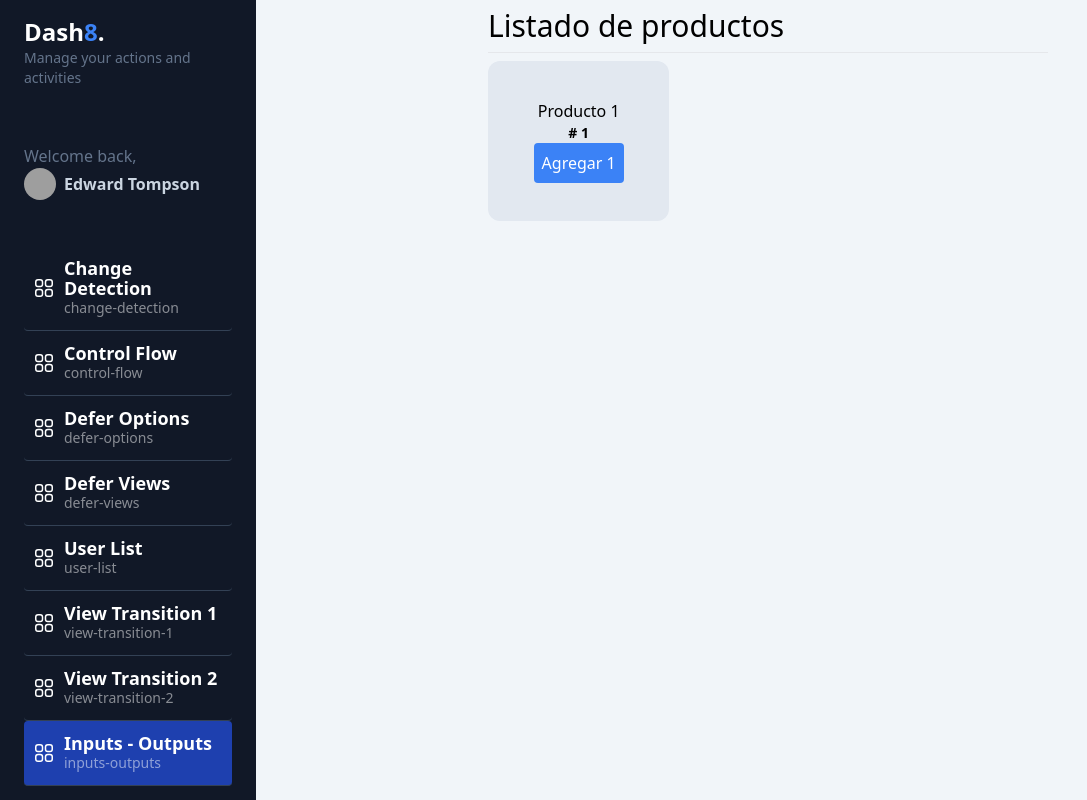
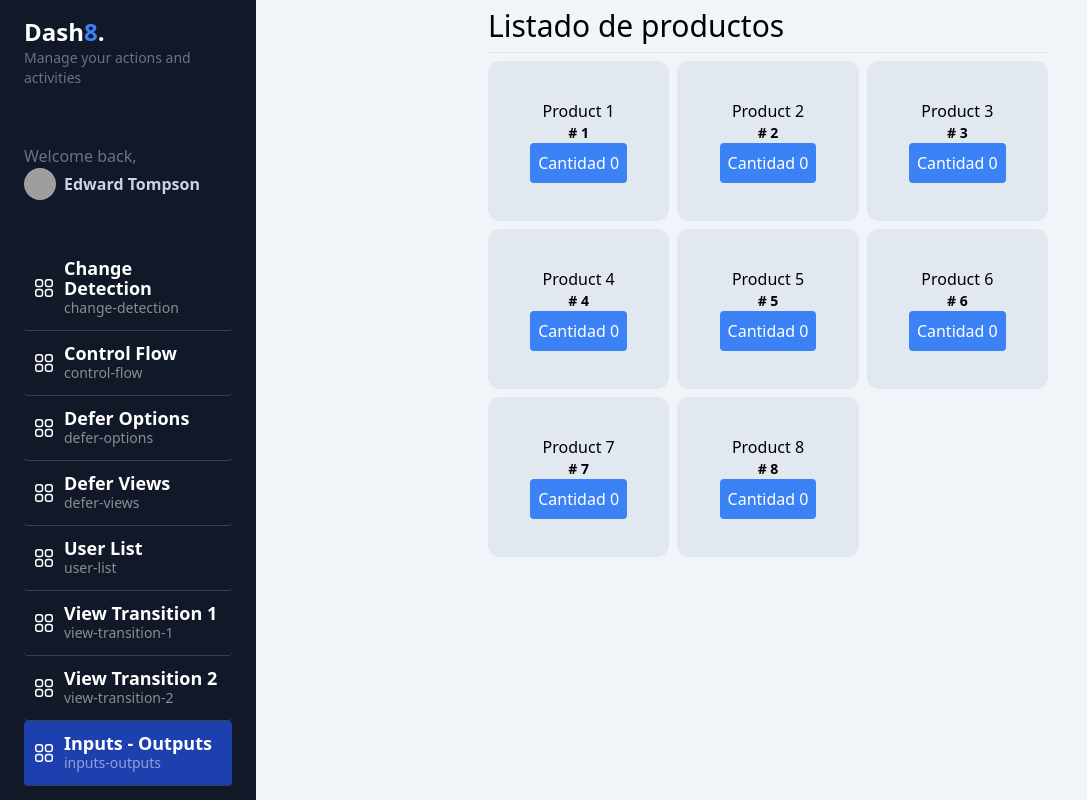
Before and after one commit to AngelCortesM/14-my-dashboard, an Angular app: page /dashboard/inputs-outputs in a window 1280 px wide. Shown: the whole page, without its empty margins (0-1087 px from the left). Built offline with nearby package versions, Linux system fonts and the light colour scheme; grey boxes are pictures that could not be loaded.

Commit message:
Agregar lógica de productos dinámicos y mejorar el componente de tarjeta de producto

```diff
--- a/src/app/dashboard/pages/input-output/input-output.component.html
+++ b/src/app/dashboard/pages/input-output/input-output.component.html
@@ -1,6 +1,10 @@
 <h1 class="text-3xl">Listado de productos</h1>
 <hr class="my-2" />
 <div class="grid grid-cols-1 sm:grid-cols-3 gap-2">
-  <app-product-card></app-product-card>
-
+  @for (product of products(); track product.id) {
+  <app-product-card
+    [product]="product"
+    (onIncrementQuantity)="updateProduct(product, $event)"
+  ></app-product-card
+  >}
 </div>
--- a/src/app/dashboard/pages/input-output/input-output.component.ts
+++ b/src/app/dashboard/pages/input-output/input-output.component.ts
@@ -1,6 +1,13 @@
-import { ChangeDetectionStrategy, Component } from '@angular/core';
+import {
+  ChangeDetectionStrategy,
+  Component,
+  OnDestroy,
+  signal,
+} from '@angular/core';
 import { ProductCardComponent } from './ui/product-card/product-card.component';
 import { CommonModule } from '@angular/common';
+import { Product } from '@interfaces/product.interface';
+import { interval, take, tap } from 'rxjs';
 
 @Component({
   selector: 'app-input-output',
@@ -8,4 +15,45 @@
   templateUrl: './input-output.component.html',
   changeDetection: ChangeDetectionStrategy.OnPush,
 })
-export default class InputOutputComponent {}
+export default class InputOutputComponent implements OnDestroy {
+  public products = signal<Product[]>([
+    {
+      id: 1,
+      name: 'Product 1',
+      quantity: 0,
+    },
+    {
+      id: 2,
+      name: 'Product 2',
+      quantity: 0,
+    },
+    {
+      id: 3,
+      name: 'Product 3',
+      quantity: 0,
+    },
+  ]);
+  private readonly intervalSubscription = interval(1000)
+    .pipe(
+      tap(() => {
+        this.products.update((products) => [
+          ...products,
+          {
+            id: products.length + 1,
+            name: `Product ${products.length + 1}`,
+            quantity: 0,
+          },
+        ]);
+      }),
+      take(9)
+    )
+    .subscribe();
+  ngOnDestroy(): void {
+    this.intervalSubscription.unsubscribe();
+  }
+  public updateProduct(product: Product, quantity: number) {
+    this.products.update((products) =>
+      products.map((p) => (p.id === product.id ? { ...p, quantity } : p))
+    );
+  }
+}
--- a/src/app/dashboard/pages/input-output/ui/product-card/product-card.component.html
+++ b/src/app/dashboard/pages/input-output/ui/product-card/product-card.component.html
@@ -1,11 +1,12 @@
 <div
-class="bg-slate-200 w-full rounded-xl h-40 flex justify-center items-center flex-col"
+  class="bg-slate-200 w-full rounded-xl h-40 flex justify-center items-center flex-col"
 >
-<span>Producto 1</span>
-<h2 class="font-bold text-sm"># 1</h2>
-<button
-  class="bg-blue-500 p-2 rounded text-white hover:bg-blue-600 transition-all"
->
-  Agregar 1
-</button>
+  <span>{{ product().name }}</span>
+  <h2 class="font-bold text-sm"># {{ product().id }}</h2>
+  <button
+    (click)="incrementQuantity()"
+    class="bg-blue-500 p-2 rounded text-white hover:bg-blue-600 transition-all"
+  >
+    Cantidad {{ product().quantity }}
+  </button>
 </div>
--- a/src/app/dashboard/pages/input-output/ui/product-card/product-card.component.ts
+++ b/src/app/dashboard/pages/input-output/ui/product-card/product-card.component.ts
@@ -1,8 +1,19 @@
-import { Component } from '@angular/core';
+import { Component, effect, input, output } from '@angular/core';
+import { Product } from '@interfaces/product.interface';
 
 @Component({
   selector: 'app-product-card',
   imports: [],
   templateUrl: './product-card.component.html',
 })
-export class ProductCardComponent {}
+export class ProductCardComponent {
+  public product = input.required<Product>();
+  public onIncrementQuantity = output<number>();
+  public incrementQuantity(): void {
+    this.onIncrementQuantity.emit(this.product().quantity + 1);
+  }
+
+  public loginEffect = effect(() => {
+    console.log(this.product().name);
+  });
+}
--- /dev/null
+++ b/src/app/interfaces/product.interface.ts
@@ -0,0 +1,5 @@
+export interface Product {
+  id: number;
+  name: string;
+  quantity: number;
+}
```
